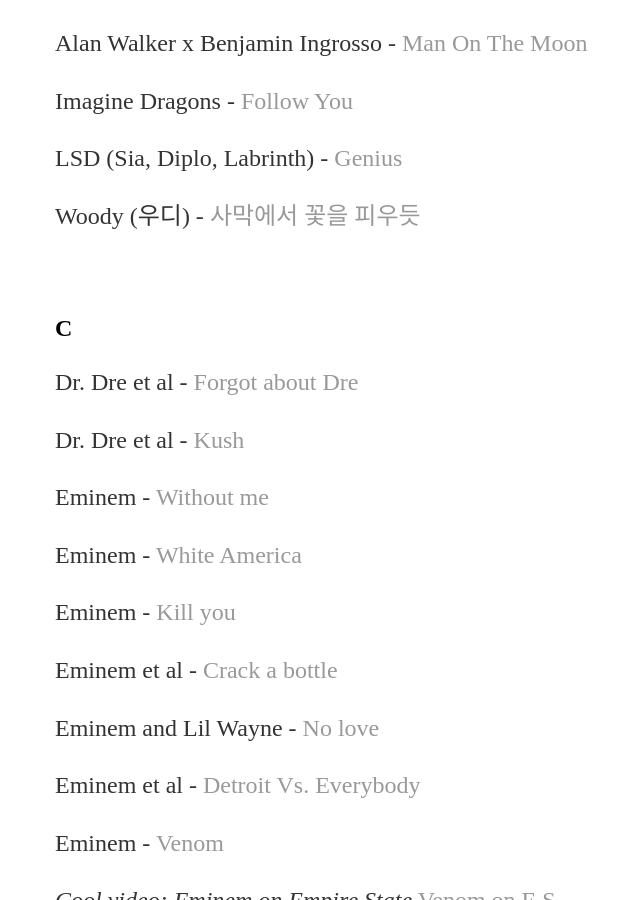
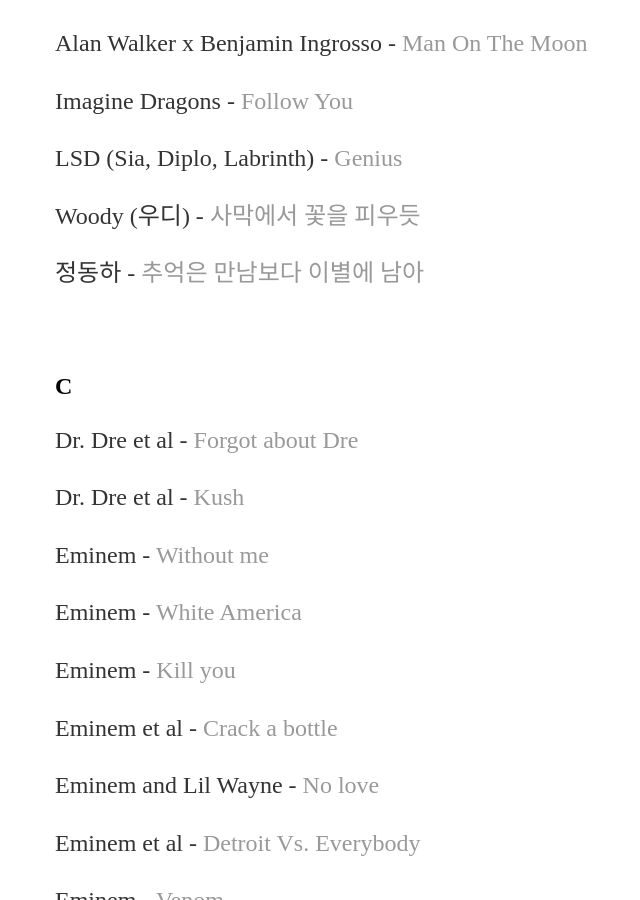
Before and after one commit to yjkweon24/yjkweon24.github.io, a Jekyll site: the page built from _posts/2018-10-23-songs-that-i-love.md, in a window 1280 px wide and 900 px high, scrolled down 15716 px. Shown: the whole window, without its empty margins (137-777 px from the left). Built offline with Jekyll 4.4.1, drawn with Linux system fonts in a browser that asks for light colours; some of the changed text lies outside the part shown.

Commit message:
Update 2018-10-23-songs-that-i-love.md

```diff
--- a/_posts/2018-10-23-songs-that-i-love.md
+++ b/_posts/2018-10-23-songs-that-i-love.md
@@ -547,6 +547,8 @@
 
 Woody (우디) - [사막에서 꽃을 피우듯](https://youtu.be/1py4QXyTQoU)
 
+정동하 - [추억은 만남보다 이별에 남아](https://youtu.be/_iP6_RAd9zY?si=9MOrvvHZQ3Mo94WP)
+
 <br>
 
 ## C
@@ -957,3 +959,5 @@
 American Authors - [I'm Born To Run](https://www.youtube.com/watch?v=qLshdZTgtLk&ab_channel=AmericanAuthorsVEVO)
 
 French Montana, Swae Lee - [Unforgettable](https://www.youtube.com/watch?v=CTFtOOh47oo&ab_channel=FrenchMontanaVEVO)
+
+AKMU 악동 뮤지션 - [후라이의 꿈 (Fry’s Dream)](https://youtu.be/ZlDDiHK4tQM?si=7S6h6ieXTz9uwWEq)
```
